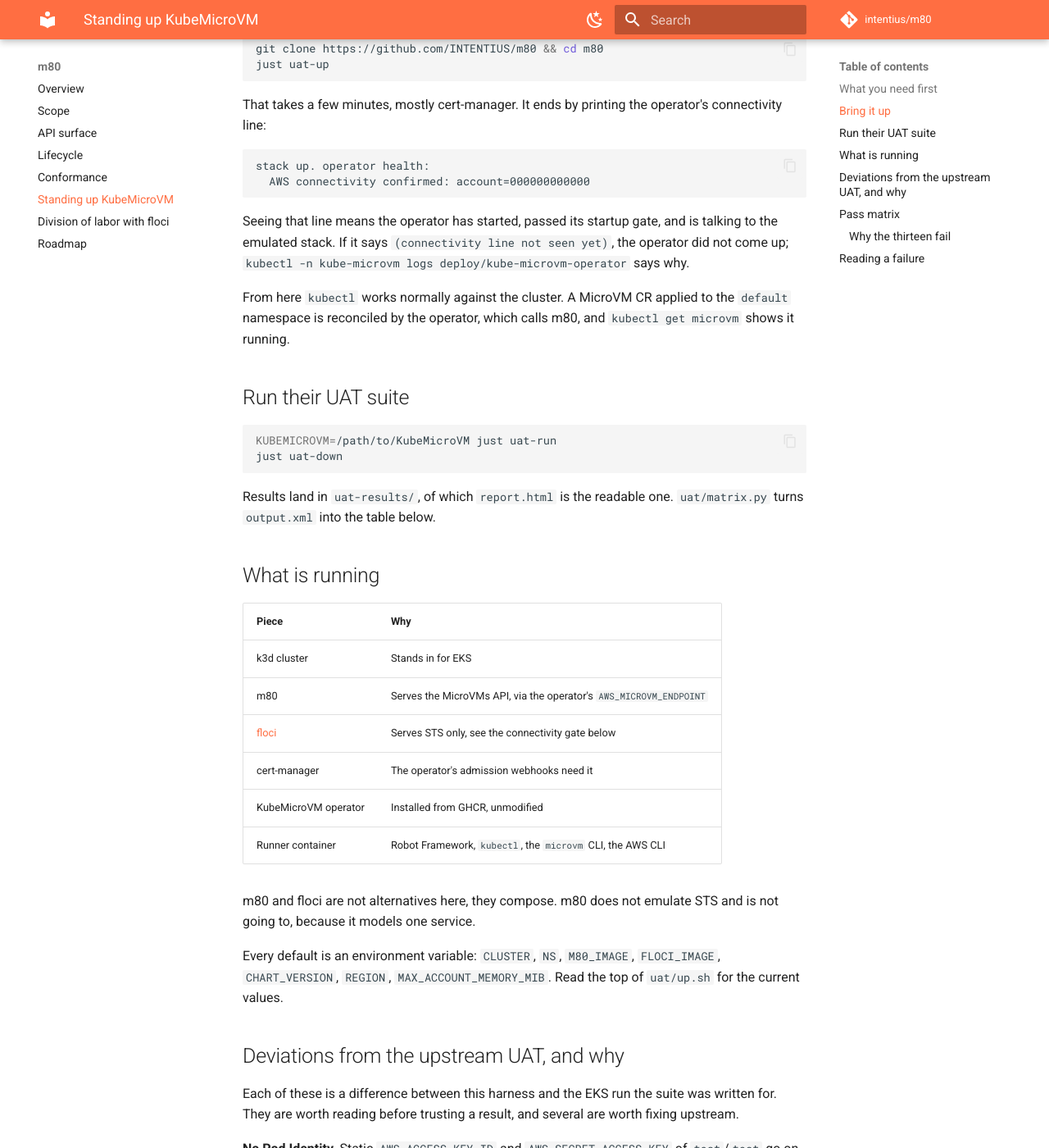
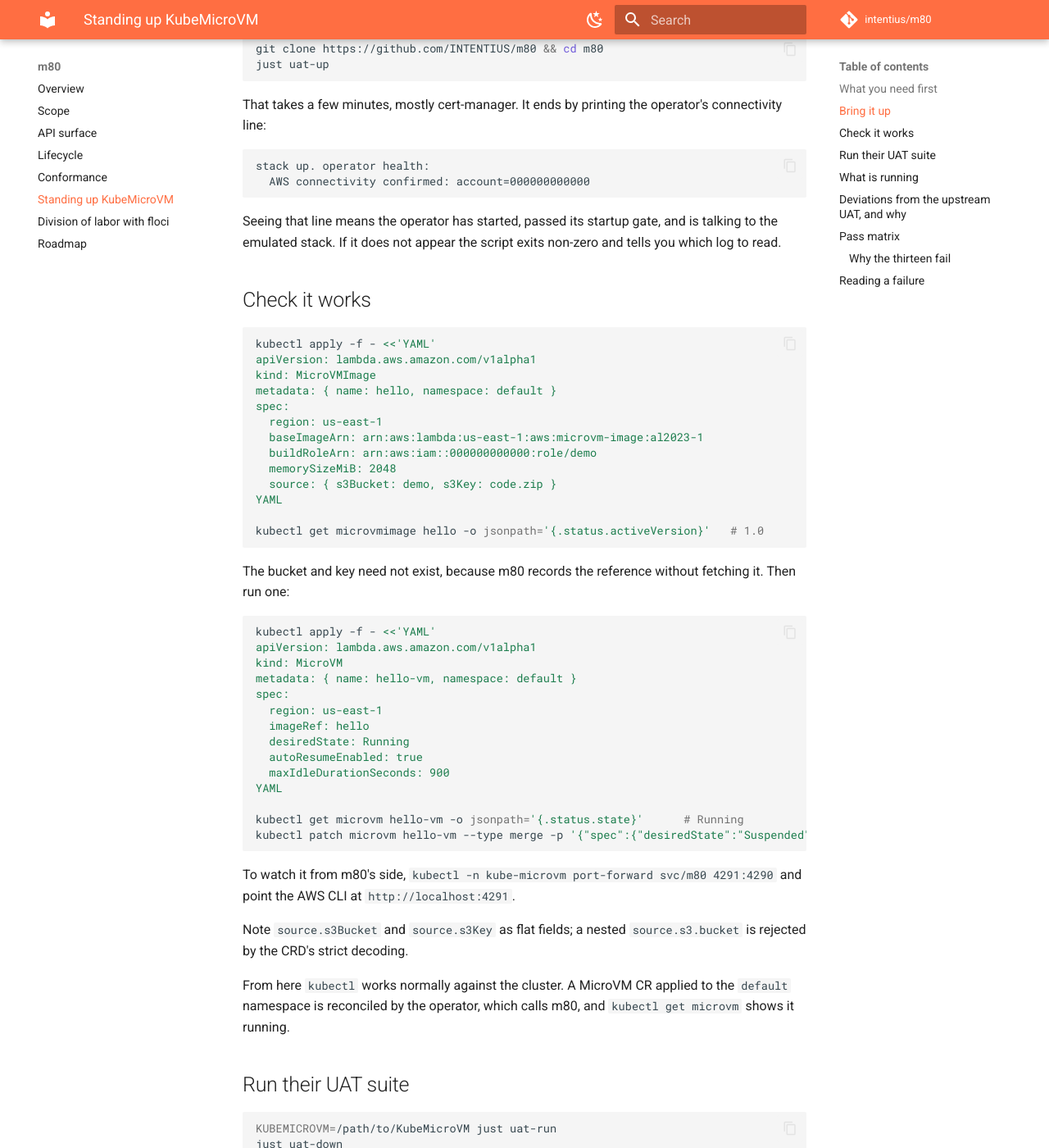
Before and after one commit to INTENTIUS/m80, an MkDocs documentation site: the page built from docs/kubemicrovm.md, in a window 1280 px wide and 1400 px high, scrolled down 864 px. Shown: the whole window at 82% size. Built offline with MkDocs 1.6.1 and Material for MkDocs 9.7.7, drawn with Linux system fonts in a browser that asks for light colours; comment, search, counter and statistics services are not loaded; some of the changed text lies outside the part shown.

Commit message:
uat: run on stock floci, and stop reporting a healthy stack as unhealthy
The harness pinned ghcr.io/lex00/floci:microvm, a personal fork build, which
made a working stack look like it depended on unreleased work. It does not.
floci is in this stack for one reason, sts:GetCallerIdentity, because the
operator's startup gate calls it and m80 models one service. Stock
floci/floci:latest answers it with account 000000000000, the same account
m80 uses, so ARNs line up. Default switched, and the comment says why.

The MicroVMs module proposed for floci is a second implementation of the
API m80 already implements, for provisioning the two CloudFormation types.
The operator never goes through CloudFormation, so nothing here needs it.

The readiness check reported "(connectivity line not seen yet)" on a stack
that had just printed the connectivity line. grep -m1 exits on first match,
SIGPIPEs kubectl, and pipefail turns that into a failed pipeline, so the ||
branch fired on success. Captured first, matched second; a genuine failure
now exits non-zero and names the log to read rather than printing a note and
carrying on.

Verified by bringing the whole stack up from nothing on public images in
1m40s, then driving a MicroVMImage and a MicroVM through kubectl: the
operator built the image against m80 and reported activeVersion 1.0, ran a
VM that m80 listed as RUNNING with a matching id, and followed a
desiredState patch through to SUSPENDED. Those commands are in the guide now
as a check-it-works section, including that source takes flat s3Bucket and
s3Key — a nested source.s3.bucket is rejected by strict decoding, which is
what I tried first.

````diff
--- a/docs/kubemicrovm.md
+++ b/docs/kubemicrovm.md
@@ -32,7 +32,48 @@
   AWS connectivity confirmed: account=000000000000
 ```
 
-Seeing that line means the operator has started, passed its startup gate, and is talking to the emulated stack. If it says `(connectivity line not seen yet)`, the operator did not come up; `kubectl -n kube-microvm logs deploy/kube-microvm-operator` says why.
+Seeing that line means the operator has started, passed its startup gate, and is talking to the emulated stack. If it does not appear the script exits non-zero and tells you which log to read.
+
+## Check it works
+
+```sh
+kubectl apply -f - <<'YAML'
+apiVersion: lambda.aws.amazon.com/v1alpha1
+kind: MicroVMImage
+metadata: { name: hello, namespace: default }
+spec:
+  region: us-east-1
+  baseImageArn: arn:aws:lambda:us-east-1:aws:microvm-image:al2023-1
+  buildRoleArn: arn:aws:iam::000000000000:role/demo
+  memorySizeMiB: 2048
+  source: { s3Bucket: demo, s3Key: code.zip }
+YAML
+
+kubectl get microvmimage hello -o jsonpath='{.status.activeVersion}'   # 1.0
+```
+
+The bucket and key need not exist, because m80 records the reference without fetching it. Then run one:
+
+```sh
+kubectl apply -f - <<'YAML'
+apiVersion: lambda.aws.amazon.com/v1alpha1
+kind: MicroVM
+metadata: { name: hello-vm, namespace: default }
+spec:
+  region: us-east-1
+  imageRef: hello
+  desiredState: Running
+  autoResumeEnabled: true
+  maxIdleDurationSeconds: 900
+YAML
+
+kubectl get microvm hello-vm -o jsonpath='{.status.state}'      # Running
+kubectl patch microvm hello-vm --type merge -p '{"spec":{"desiredState":"Suspended"}}'
+```
+
+To watch it from m80's side, `kubectl -n kube-microvm port-forward svc/m80 4291:4290` and point the AWS CLI at `http://localhost:4291`.
+
+Note `source.s3Bucket` and `source.s3Key` as flat fields; a nested `source.s3.bucket` is rejected by the CRD's strict decoding.
 
 From here `kubectl` works normally against the cluster. A MicroVM CR applied to the `default` namespace is reconciled by the operator, which calls m80, and `kubectl get microvm` shows it running.
 
@@ -51,12 +92,14 @@
 |---|---|
 | k3d cluster | Stands in for EKS |
 | m80 | Serves the MicroVMs API, via the operator's `AWS_MICROVM_ENDPOINT` |
-| [floci](https://github.com/floci-io/floci) | Serves STS only, see the connectivity gate below |
+| [floci](https://github.com/floci-io/floci) | Serves STS only, see the connectivity gate below. Stock upstream image |
 | cert-manager | The operator's admission webhooks need it |
 | KubeMicroVM operator | Installed from GHCR, unmodified |
 | Runner container | Robot Framework, `kubectl`, the `microvm` CLI, the AWS CLI |
 
-m80 and floci are not alternatives here, they compose. m80 does not emulate STS and is not going to, because it models one service.
+m80 and floci are not alternatives here, they compose. m80 does not emulate STS and is not going to, because it models one service, and stock floci answers `sts:GetCallerIdentity` with account `000000000000` — the same account m80 uses, so ARNs line up.
+
+Worth being explicit, because it reads the other way round at first glance: **the MicroVMs module proposed for floci is not involved here and is not needed.** That module is a second implementation of the same API, for provisioning `AWS::Lambda::MicrovmImage` through CloudFormation, which is a path the operator never takes. Everything on this page runs against published images today.
 
 Every default is an environment variable: `CLUSTER`, `NS`, `M80_IMAGE`, `FLOCI_IMAGE`, `CHART_VERSION`, `REGION`, `MAX_ACCOUNT_MEMORY_MIB`. Read the top of `uat/up.sh` for the current values.
 
````
Also changed, not shown: 1 other file.
